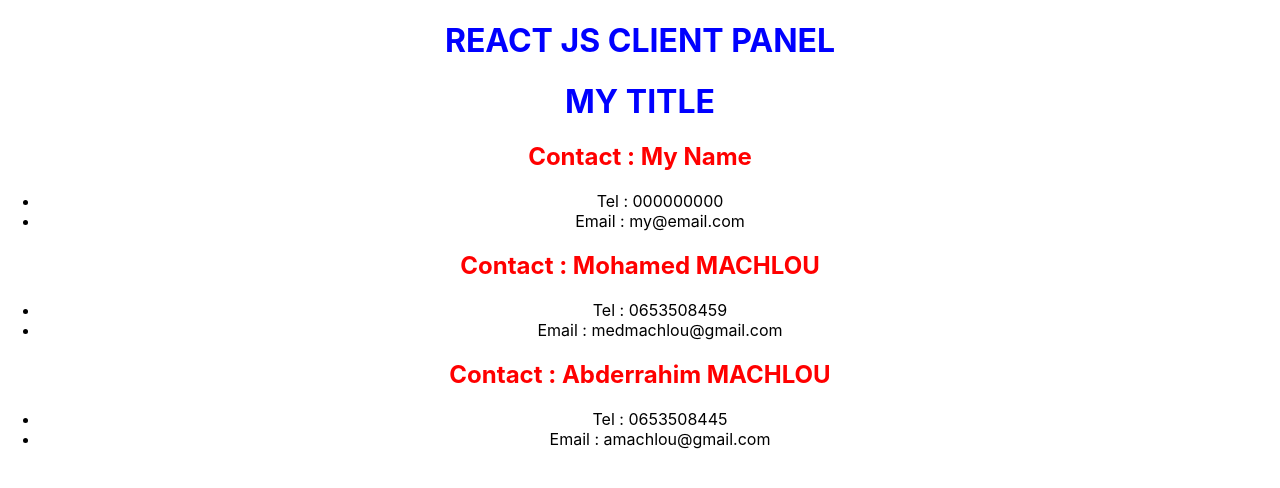
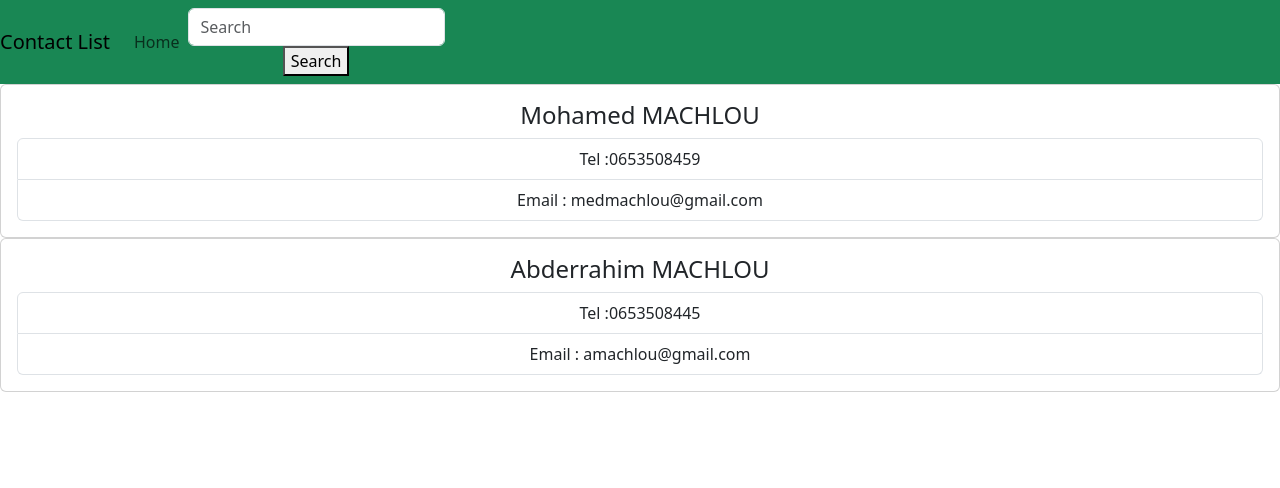
Before and after one commit to mohamedMachlou/React-JS-Components-JSX, a React (Create React App) app: page / in a window 1280 px wide. Shown: the top 488 px of the page. Built offline with nearby package versions, Linux system fonts and the light colour scheme.

Commit message:
add bootstrap and Navbav with Contacts Cards

```diff
--- a/package.json
+++ b/package.json
@@ -6,6 +6,7 @@
     "@testing-library/jest-dom": "^5.17.0",
     "@testing-library/react": "^13.4.0",
     "@testing-library/user-event": "^13.5.0",
+    "bootstrap": "^5.3.3",
     "react": "^18.2.0",
     "react-dom": "^18.2.0",
     "react-scripts": "5.0.1",
--- a/src/App.js
+++ b/src/App.js
@@ -2,15 +2,13 @@ import logo from "./logo.svg";
 import "./App.css";
 import Contact from "./components/contacts/Contact";
 import Navbar from "./components/navbar/Navbar";
+import "bootstrap/dist/css/bootstrap.min.css";
 
 function App() {
   return (
     // const {name, tel, email} = Contact.this.props;
     <div className="App">
-      <Navbar title="React JS Client Panel " />
       <Navbar />
-
-      <Contact />
 
       <Contact
         name="Mohamed MACHLOU"
--- a/src/components/contacts/Contact.js
+++ b/src/components/contacts/Contact.js
@@ -4,12 +4,16 @@ class Contact extends Component {
   render() {
     const { name, tel, email } = this.props;
     return (
-      <div>
-        <h2>Contact : {name} </h2>
-        <ul>
-          <li>Tel : {tel} </li>
-          <li>Email : {email} </li>
-        </ul>
+      <div class="card">
+        <div class="card-body">
+          <h4 class="card-title">{name}</h4>
+          <p class="card-text">
+            <ul class="list-group">
+              <li class="list-group-item">Tel :{tel} </li>
+              <li class="list-group-item">Email : {email} </li>
+            </ul>
+          </p>
+        </div>
       </div>
     );
   }
--- a/src/components/navbar/Navbar.js
+++ b/src/components/navbar/Navbar.js
@@ -3,7 +3,32 @@ import "./Navbar.css";
 const Navbar = (props) => {
   return (
     <div>
-      <h1> {props.title} </h1>
+      <nav className="navbar navbar-expand-sm navbar-light bg-success">
+        <a className="navbar-brand" href="#">
+          Contact List
+        </a>
+
+        <ul className="navbar-nav mr-auto mt-2 mt-lg-0">
+          <li className="nav-item active">
+            <a className="nav-link" href="#">
+              Home
+            </a>
+          </li>
+        </ul>
+        <form className="form-inline my-2 my-lg-0">
+          <input
+            className="form-control mr-sm-2"
+            type="text"
+            placeholder="Search"
+          />
+          <button
+            classNameName="btn btn-outline-success my-2 my-sm-0"
+            type="submit"
+          >
+            Search
+          </button>
+        </form>
+      </nav>
     </div>
   );
 };
```
Also changed, not shown: 1 other file (tests, documents, lock files or other folders).
